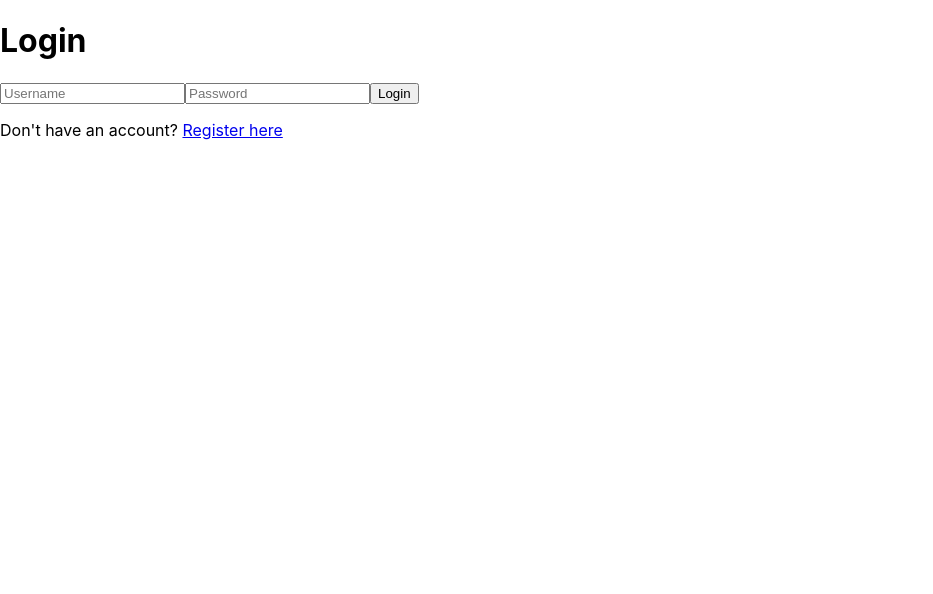
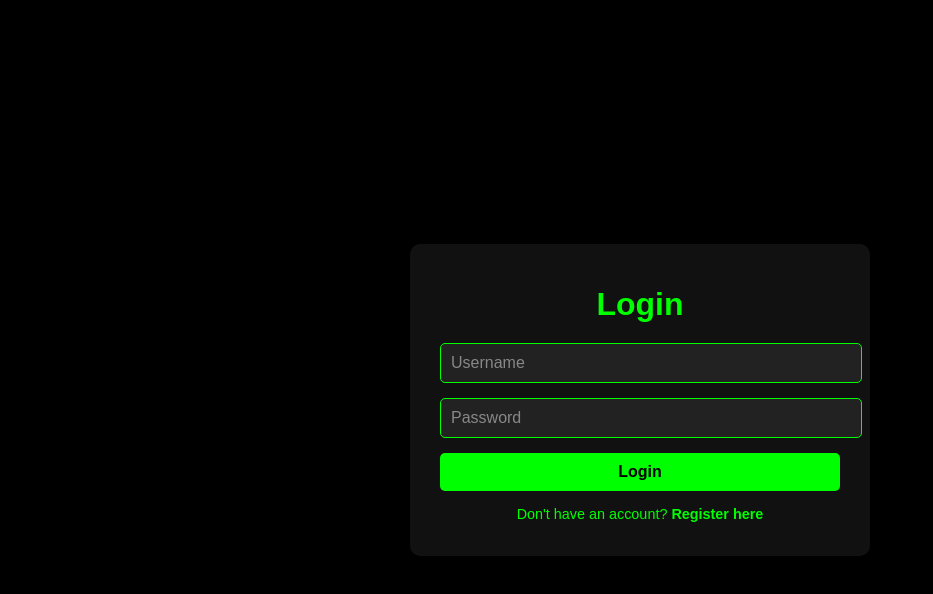
Before and after one commit to ComputerAnything/cpta_blog, a React (Create React App) app in the folder blog-posting-app/frontend/: page / in a window 1280 px wide. Shown: the top 594 px of the page, without its empty margins (0-933 px from the left). Built offline with nearby package versions, Linux system fonts and the light colour scheme; no server answers.

Commit message:
Refactor Login and Register components; enhance styling and structure with Auth.css

```diff
--- a/blog-posting-app/frontend/src/components/Login.js
+++ b/blog-posting-app/frontend/src/components/Login.js
@@ -1,7 +1,7 @@
 import React, { useState } from 'react';
 import API from '../services/api';
 import { Link, useNavigate, useLocation } from 'react-router-dom';
-
+import '../styles/Auth.css'; // Import the shared CSS file
 
 // This component handles user login
 const Login = () => {
@@ -17,10 +17,10 @@ const Login = () => {
     e.preventDefault();
     try {
       const response = await API.post('/login', { username, password });
-      localStorage.setItem('token', response.data.access_token); // Save the token in localStorage
-      localStorage.setItem('username', username); // Save the username in localStorage
-      localStorage.setItem('userId', response.data.user_id); // Save the user ID in localStorage
-      navigate('/posts'); // Redirect to the posts page
+      localStorage.setItem('token', response.data.access_token);
+      localStorage.setItem('username', username);
+      localStorage.setItem('userId', response.data.user_id);
+      navigate('/posts');
     } catch (error) {
       setMessage('Login failed. Please check your credentials.');
     }
@@ -28,28 +28,30 @@ const Login = () => {
 
   // Render the login form
   return (
-    <div>
-      <h1>Login</h1>
-      {successMessage && <p style={{ color: 'green' }}>{successMessage}</p>} {/* Display success message */}
-      <form onSubmit={handleLogin}>
+    <div className="auth-container">
+      <form className="auth-form" onSubmit={handleLogin}>
+        <h1>Login</h1>
+        {successMessage && <p style={{ color: 'green' }}>{successMessage}</p>}
         <input
           type="text"
           placeholder="Username"
           value={username}
           onChange={(e) => setUsername(e.target.value)}
+          required
         />
         <input
           type="password"
           placeholder="Password"
           value={password}
           onChange={(e) => setPassword(e.target.value)}
+          required
         />
         <button type="submit">Login</button>
+        <p>
+          Don't have an account? <Link to="/register">Register here</Link>
+        </p>
+        {message && <p>{message}</p>}
       </form>
-      {message && <p>{message}</p>}
-      <p>
-        Don't have an account? <Link to="/register">Register here</Link>
-      </p>
     </div>
   );
 };
--- a/blog-posting-app/frontend/src/components/Register.js
+++ b/blog-posting-app/frontend/src/components/Register.js
@@ -1,6 +1,7 @@
 import React, { useState } from 'react';
 import API from '../services/api';
-import { useNavigate } from 'react-router-dom'; // Import useNavigate
+import { useNavigate } from 'react-router-dom';
+import '../styles/Auth.css'; // Import the shared CSS file
 
 
 // This component handles user registration
@@ -9,7 +10,7 @@ const Register = () => {
   const [email, setEmail] = useState('');
   const [password, setPassword] = useState('');
   const [message, setMessage] = useState('');
-  const navigate = useNavigate(); // Initialize useNavigate
+  const navigate = useNavigate();
 
   // Function to handle form submission
   const handleRegister = async (e) => {
@@ -17,7 +18,6 @@ const Register = () => {
     try {
       const response = await API.post('/register', { username, email, password });
       setMessage('Registration successful! Redirecting to login...');
-      // Redirect to login page with a success message
       navigate('/', { state: { message: 'Account creation successful, now login!' } });
     } catch (error) {
       console.error('Error during registration:', error.response?.data || error.message);
@@ -27,9 +27,9 @@ const Register = () => {
 
   // Render the registration form
   return (
-    <div>
-      <h1>Register</h1>
-      <form onSubmit={handleRegister}>
+    <div className="auth-container">
+      <form className="auth-form" onSubmit={handleRegister}>
+        <h1>Register</h1>
         <input
           type="text"
           placeholder="Username"
@@ -52,12 +52,11 @@ const Register = () => {
           required
         />
         <button type="submit">Register</button>
+        <p>
+          Already a member? <a href="/">Login</a>
+        </p>
+        {message && <p>{message}</p>}
       </form>
-      {/* Already a member? Login */}
-      <p>
-        Already a member? <a href="/">Login</a>
-      </p>
-      {message && <p>{message}</p>}
     </div>
   );
 };
--- /dev/null
+++ b/blog-posting-app/frontend/src/styles/Auth.css
@@ -0,0 +1,102 @@
+/* General container styling */
+.auth-container {
+    display: flex;
+    flex-direction: column;
+    align-items: center;
+    justify-content: center;
+    height: 100vh;
+    background-color: #000; /* Black background */
+    color: #00ff00; /* Green text */
+    font-family: Arial, sans-serif;
+}
+
+/* Form styling */
+.auth-form {
+    background-color: #111; /* Slightly lighter black for contrast */
+    padding: 20px 30px;
+    border-radius: 10px;
+    box-shadow: 0 4px 10px rgba(0, 0, 0, 0.5);
+    width: 100%;
+    max-width: 400px;
+}
+
+.auth-form h1 {
+    text-align: center;
+    margin-bottom: 20px;
+    color: #00ff00; /* Green heading */
+}
+
+.auth-form input {
+    width: 100%;
+    padding: 10px;
+    margin-bottom: 15px;
+    border: 1px solid #00ff00; /* Green border */
+    border-radius: 5px;
+    background-color: #222; /* Slightly lighter black */
+    color: #00ff00; /* Green text */
+    font-size: 1em;
+}
+
+.auth-form input::placeholder {
+    color: #888; /* Gray placeholder text */
+}
+
+.auth-form input:focus {
+    outline: none;
+    border-color: #008f00; /* Darker green on focus */
+}
+
+/* Button styling */
+.auth-form button {
+    width: 100%;
+    padding: 10px;
+    background-color: #00ff00; /* Green background */
+    color: #000; /* Black text */
+    border: none;
+    border-radius: 5px;
+    font-size: 1em;
+    font-weight: bold;
+    cursor: pointer;
+    transition: background-color 0.3s ease;
+}
+
+.auth-form button:hover {
+    background-color: #008f00; /* Darker green on hover */
+    color: #fff; /* White text on hover */
+}
+
+/* Link styling */
+.auth-form p {
+    text-align: center;
+    margin-top: 15px;
+    font-size: 0.9em;
+}
+
+.auth-form a {
+    color: #00ff00; /* Green links */
+    text-decoration: none;
+    font-weight: bold;
+}
+
+.auth-form a:hover {
+    text-decoration: underline;
+}
+
+/* Responsive design */
+@media (max-width: 600px) {
+    .auth-form {
+        padding: 15px 20px;
+    }
+
+    .auth-form h1 {
+        font-size: 1.5em;
+    }
+
+    .auth-form input {
+        font-size: 0.9em;
+    }
+
+    .auth-form button {
+        font-size: 0.9em;
+    }
+}
```
